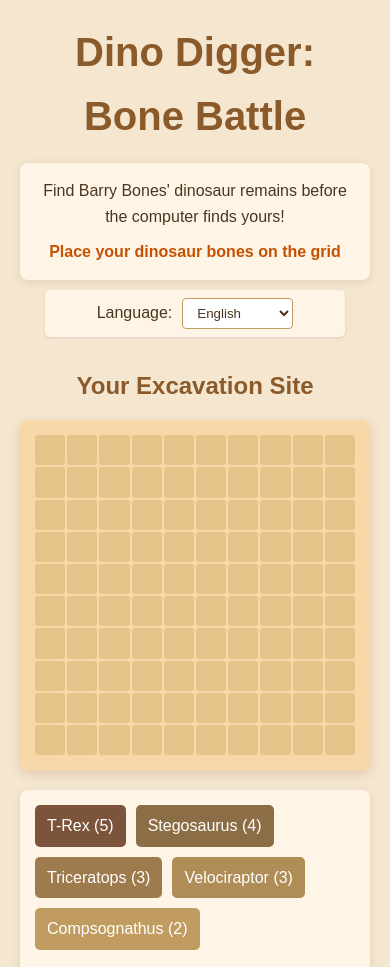
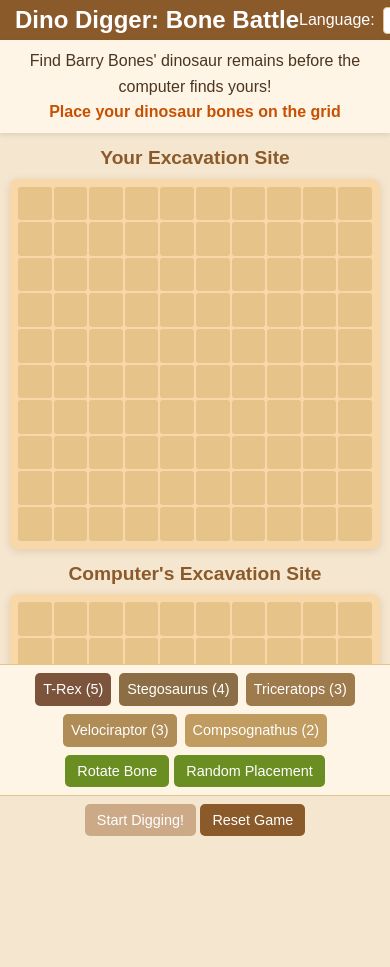
Before and after one commit to devbyray/battleship-for-dinos, a plain HTML site: page index.html in a window 390 px wide. Shown: the top 967 px of the page. After the commit the page ends 844 px from the top, so only its background shows below. Drawn offline with Linux system fonts and the light colour scheme.

Commit message:
Refactor styles and HTML structure for improved layout and responsiveness; integrate Font Awesome icons for hit/miss indicators.

```diff
--- a/css/styles.css
+++ b/css/styles.css
@@ -1,5 +1,13 @@
 * {
     box-sizing: border-box;
+    margin: 0;
+    padding: 0;
+}
+
+/* Full viewport styles */
+html, body {
+    height: 100%;
+    overflow: hidden;
     margin: 0;
     padding: 0;
 }
@@ -9,62 +17,89 @@ body {
     background-color: #f5e6d0;
     color: #4a3520;
     line-height: 1.6;
+    display: flex;
+    flex-direction: column;
 }
 
 .container {
-    max-width: 1200px;
+    max-width: 100%;
+    width: 100%;
     margin: 0 auto;
-    padding: 20px;
+    padding: 0;
+    display: flex;
+    flex-direction: column;
+    height: 100vh;
+    overflow: hidden;
 }
 
-header {
-    text-align: center;
-    margin-bottom: 30px;
+/* Top bar styles */
+.top-bar {
+    display: flex;
+    justify-content: space-between;
+    align-items: center;
+    background-color: #8b5a2b;
+    color: white;
+    padding: 5px 15px;
+    height: 40px;
+    flex-shrink: 0;
 }
 
-h1 {
-    color: #8b5a2b;
-    margin-bottom: 15px;
-    font-size: 2.5rem;
+.top-bar h1 {
+    color: white;
+    margin: 0;
+    font-size: 1.5rem;
+    white-space: nowrap;
 }
 
+/* Game info area */
 #game-info {
     background-color: #fff5e6;
-    padding: 15px;
-    border-radius: 8px;
-    box-shadow: 0 2px 10px rgba(0, 0, 0, 0.1);
+    padding: 8px;
+    border-radius: 0;
+    box-shadow: 0 2px 5px rgba(0, 0, 0, 0.1);
+    text-align: center;
+    flex-shrink: 0;
 }
 
 #status-message {
     font-weight: bold;
-    margin-top: 10px;
     color: #c65102;
 }
 
+/* Game area - main play area */
 .game-area {
     display: flex;
-    flex-wrap: wrap;
-    gap: 30px;
-    justify-content: center;
-    margin-bottom: 30px;
+    gap: 10px;
+    justify-content: space-between;
+    padding: 10px;
+    flex: 1;
+    min-height: 0; /* Important for flexbox to respect parent height */
+    overflow: hidden;
 }
 
 .board-container {
     flex: 1;
-    min-width: 350px;
-    text-align: center;
+    display: flex;
+    flex-direction: column;
+    min-width: 0; /* Prevent overflow */
 }
 
 h2 {
-    margin-bottom: 15px;
+    margin-bottom: 5px;
     color: #8b5a2b;
+    font-size: 1.2rem;
+    text-align: center;
 }
 
 .grid-container {
     background-color: #f8d8a8;
-    padding: 15px;
+    padding: 8px;
     border-radius: 8px;
-    box-shadow: 0 4px 12px rgba(139, 90, 43, 0.2);
+    box-shadow: 0 2px 8px rgba(139, 90, 43, 0.2);
+    flex: 1;
+    display: flex;
+    flex-direction: column;
+    min-height: 0; /* Important for flexbox */
 }
 
 .grid {
@@ -72,8 +107,8 @@ h2 {
     grid-template-columns: repeat(10, 1fr);
     grid-template-rows: repeat(10, 1fr);
     gap: 2px;
-    width: 100%;
-    aspect-ratio: 1/1;
+    flex: 1;
+    min-height: 0;
 }
 
 .cell {
@@ -82,6 +117,7 @@ h2 {
     transition: all 0.2s ease;
     cursor: pointer;
     position: relative;
+    aspect-ratio: 1/1;
 }
 
 .cell:hover {
@@ -96,11 +132,14 @@ h2 {
 /* Hit and miss styles for both grids */
 .hit {
     background-color: #b33a3a !important;
+    position: relative;
 }
 
 .hit::after {
-    content: '✖';
-    font-size: 1.3em;
+    content: '\f5d7'; /* Font Awesome bone icon */
+    font-family: 'Font Awesome 6 Free';
+    font-weight: 900;
+    font-size: 1.2em;
     color: #fff;
     display: flex;
     justify-content: center;
@@ -110,11 +149,14 @@ h2 {
 
 .miss {
     background-color: #79b0c9 !important;
+    position: relative;
 }
 
 .miss::after {
-    content: '•';
-    font-size: 2em;
+    content: '\f111'; /* Font Awesome circle icon */
+    font-family: 'Font Awesome 6 Free';
+    font-weight: 900;
+    font-size: 0.8em;
     color: #fff;
     display: flex;
     justify-content: center;
@@ -124,27 +166,41 @@ h2 {
 
 /* Bones selection area */
 .bones-container {
-    margin-top: 20px;
-    padding: 15px;
+    padding: 8px;
     background-color: #fff5e6;
-    border-radius: 8px;
-    box-shadow: 0 2px 10px rgba(0, 0, 0, 0.1);
+    border-top: 1px solid #e6c389;
+    flex-shrink: 0;
+    display: flex;
+    flex-wrap: wrap;
+    justify-content: space-between;
+    align-items: center;
 }
 
 .bones {
     display: flex;
     flex-wrap: wrap;
-    gap: 10px;
-    margin-bottom: 15px;
+    gap: 8px;
+    justify-content: center;
+    flex: 3;
+}
+
+.bone-controls {
+    display: flex;
+    gap: 5px;
+    flex-wrap: wrap;
+    justify-content: flex-end;
+    flex: 1;
 }
 
 .bone {
-    padding: 8px 12px;
+    padding: 6px 10px;
     background-color: #a5694f;
     color: white;
     border-radius: 5px;
     cursor: grab;
     user-select: none;
+    min-width: 0;
+    white-space: nowrap;
 }
 
 .bone.selected {
@@ -154,10 +210,6 @@ h2 {
 .bone.placed {
     opacity: 0.5;
     cursor: not-allowed;
-}
-
-.bone.horizontal {
-    /* Default state */
 }
 
 .bone.vertical {
@@ -191,12 +243,12 @@ button {
     background-color: #8b5a2b;
     color: white;
     border: none;
-    padding: 10px 15px;
+    padding: 8px 12px;
     border-radius: 5px;
     cursor: pointer;
-    font-size: 1rem;
+    font-size: 0.9rem;
     transition: background-color 0.2s;
-    margin: 5px;
+    white-space: nowrap;
 }
 
 button:hover {
@@ -210,11 +262,12 @@ button:disabled {
 
 .controls {
     text-align: center;
-    margin-top: 20px;
+    padding: 8px;
+    flex-shrink: 0;
+    border-top: 1px solid #e6c389;
 }
 
 #rotate-btn, #random-placement-btn {
-    margin-top: 10px;
     background-color: #6b8e23;
 }
 
@@ -237,9 +290,9 @@ button:disabled {
 .modal-content {
     background-color: #fff5e6;
     margin: 15% auto;
-    padding: 30px;
+    padding: 20px;
     border-radius: 8px;
-    box-shadow: 0 5px 20px rgba(0, 0, 0, 0.3);
+    box-shadow: 0 5px 15px rgba(0, 0, 0, 0.3);
     max-width: 500px;
     text-align: center;
 }
@@ -247,36 +300,29 @@ button:disabled {
 .close {
     color: #8b5a2b;
     float: right;
-    font-size: 28px;
+    font-size: 24px;
     font-weight: bold;
     cursor: pointer;
 }
 
 #modal-title {
-    margin-bottom: 20px;
+    margin-bottom: 15px;
 }
 
 #modal-message {
-    margin-bottom: 25px;
+    margin-bottom: 20px;
 }
 
 /* Language switcher styles */
 .language-switcher {
     display: flex;
     align-items: center;
-    justify-content: center;
-    margin: 10px auto;
-    gap: 10px;
-    background-color: #fff5e6;
-    padding: 8px 15px;
-    border-radius: 5px;
-    box-shadow: 0 1px 3px rgba(0, 0, 0, 0.1);
-    max-width: 300px;
+    gap: 8px;
 }
 
 #language-select {
-    padding: 6px 10px;
-    border: 1px solid #c19c61;
+    padding: 4px 8px;
+    border: 1px solid #e6c389;
     border-radius: 4px;
     background-color: #fff;
     font-family: inherit;
@@ -285,7 +331,7 @@ button:disabled {
 }
 
 #language-select:focus {
-    outline: 2px solid #8b5a2b;
+    outline: 2px solid #c19c61;
 }
 
 /* Responsive adjustments */
@@ -294,12 +340,38 @@ button:disabled {
         flex-direction: column;
     }
 
-    .board-container {
-        min-width: 100%;
+    .bones {
+        flex: 1;
     }
 
-    .grid {
-        max-width: 350px;
-        margin: 0 auto;
+    .bone-controls {
+        justify-content: center;
+        margin-top: 8px;
+        flex: 100%;
+    }
+
+    .bone {
+        padding: 5px 8px;
+        font-size: 0.9em;
     }
 }
+
+@media (max-height: 600px) {
+    .top-bar {
+        height: 35px;
+    }
+
+    .top-bar h1 {
+        font-size: 1.2rem;
+    }
+
+    #game-info {
+        padding: 5px;
+        font-size: 0.9em;
+    }
+
+    .bone {
+        padding: 3px 6px;
+        font-size: 0.85em;
+    }
+}
--- a/index.html
+++ b/index.html
@@ -4,17 +4,21 @@
     <meta charset="UTF-8">
     <meta name="viewport" content="width=device-width, initial-scale=1.0">
     <title>Dino Digger: Bone Battle</title>
+    <!-- Adding Font Awesome for bone icons -->
+    <link rel="stylesheet" href="https://cdnjs.cloudflare.com/ajax/libs/font-awesome/6.4.0/css/all.min.css">
     <link rel="stylesheet" href="css/styles.css">
 </head>
 <body>
     <div class="container">
-        <header>
+        <header class="top-bar">
             <h1 id="game-title">Dino Digger: Bone Battle</h1>
+            <!-- Language switcher will be inserted here by JS -->
+        </header>
+
         <div id="game-info">
             <p id="game-description">Find Barry Bones' dinosaur remains before the computer finds yours!</p>
             <div id="status-message">Place your dinosaur bones on the grid</div>
         </div>
-        </header>
 
         <div class="game-area">
             <div class="board-container">
@@ -22,6 +26,16 @@
                 <div class="grid-container">
                     <div id="player-grid" class="grid"></div>
                 </div>
+            </div>
+
+            <div class="board-container">
+                <h2 id="computer-board-title">Computer's Excavation Site</h2>
+                <div class="grid-container">
+                    <div id="computer-grid" class="grid"></div>
+                </div>
+            </div>
+        </div>
+
         <div class="bones-container">
             <div id="player-bones" class="bones">
                 <div class="bone t-rex" data-size="5" draggable="true">T-Rex (5)</div>
@@ -30,16 +44,9 @@
                 <div class="bone velociraptor" data-size="3" draggable="true">Velociraptor (3)</div>
                 <div class="bone compsognathus" data-size="2" draggable="true">Compsognathus (2)</div>
             </div>
+            <div class="bone-controls">
                 <button id="rotate-btn">Rotate Bone</button>
                 <button id="random-placement-btn">Random Placement</button>
-                </div>
-            </div>
-
-            <div class="board-container">
-                <h2 id="computer-board-title">Computer's Excavation Site</h2>
-                <div class="grid-container">
-                    <div id="computer-grid" class="grid"></div>
-                </div>
             </div>
         </div>
 
--- a/js/language.js
+++ b/js/language.js
@@ -94,9 +94,11 @@ class LanguageManager {
                 </select>
             `;
 
-            // Add switcher to the page
-            const header = document.querySelector('header');
-            header.appendChild(languageContainer);
+            // Add switcher to the top bar
+            const topBar = document.querySelector('.top-bar');
+            if (topBar) {
+                topBar.appendChild(languageContainer);
+            }
 
             // Set selected language
             const select = document.getElementById('language-select');
```
Lines whose indentation alone changed are shown as unchanged.
